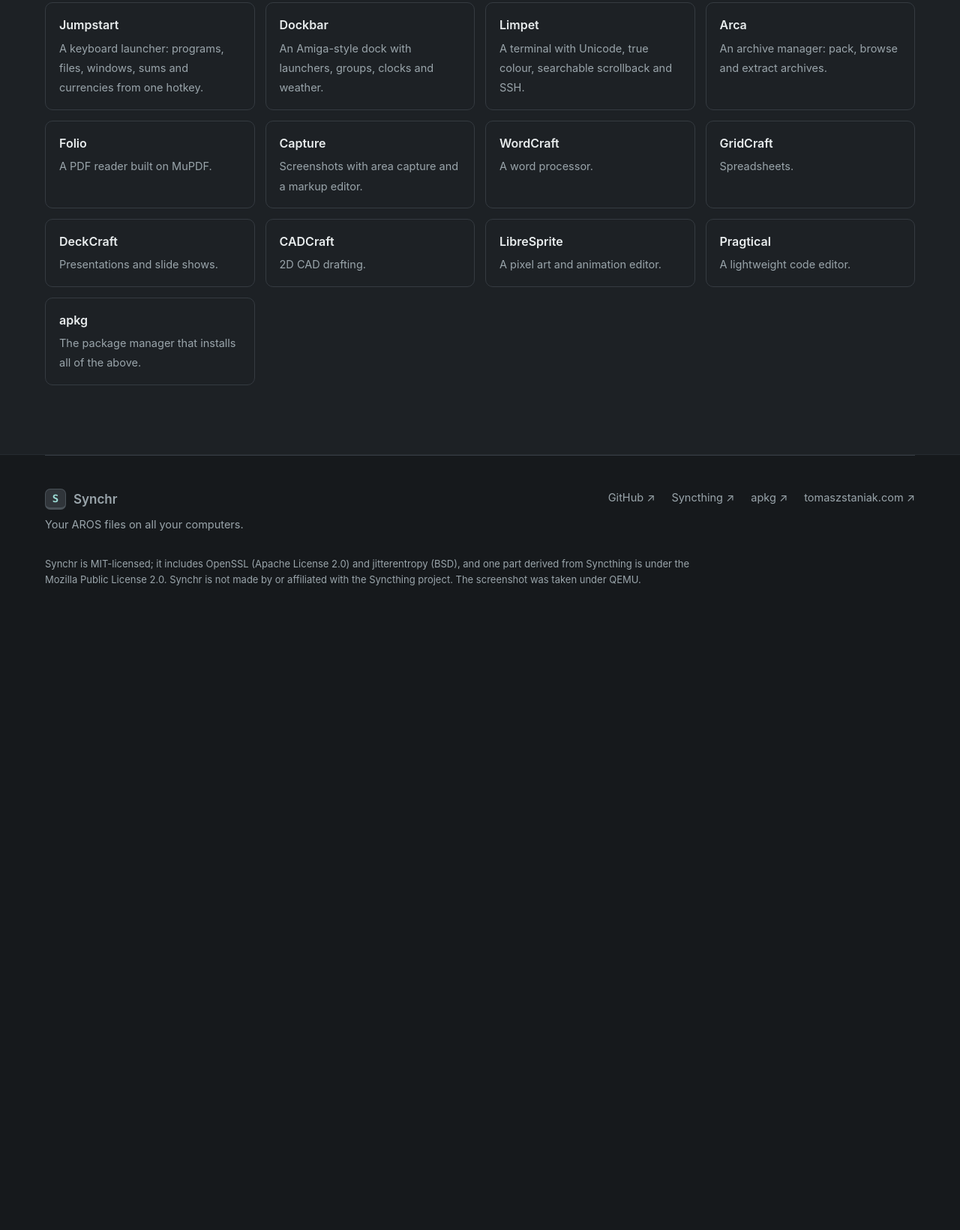
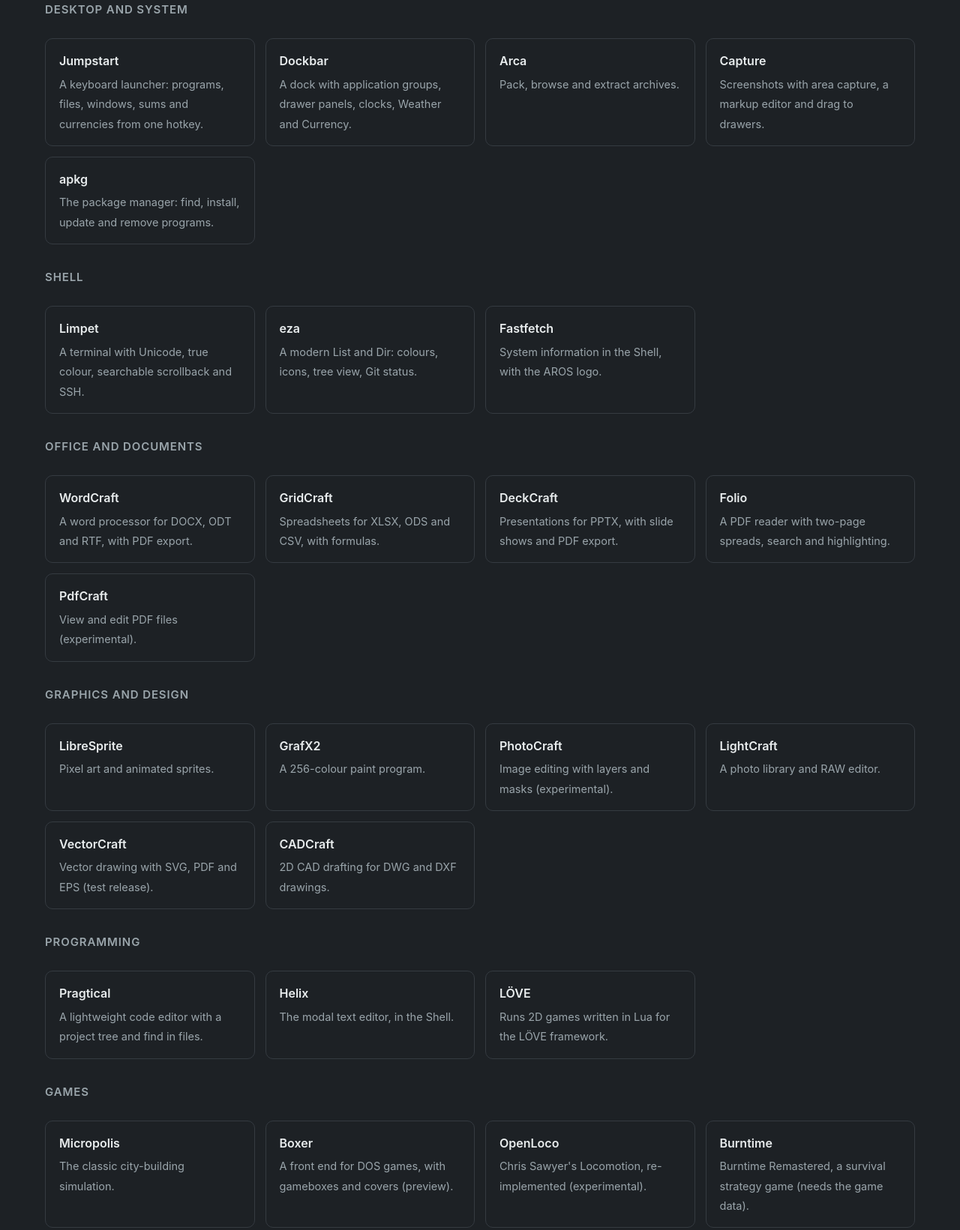
Before and after one commit to tomaszstaniak/aros-synchr, a plain HTML site: page website/index.html in a window 1280 px wide. Shown: the part 5019-6660 px from the top of the page at 75% size. Before the commit the page ends 5864 px from the top, so only its background shows below. Drawn offline with Linux system fonts and the light colour scheme.

Commit message:
Web page: all published programs, grouped

```diff
--- a/website/index.html
+++ b/website/index.html
@@ -93,20 +93,50 @@
 
 <section id="more" class="section tinted"><div class="wrap">
 <div class="section-heading"><h2>More programs for AROS</h2><p class="section-lead">Synchr is one of a family of programs for AROS from the same author. Most of them install with apkg.</p></div>
+<h3 class="more-group">Desktop and system</h3>
 <div class="more">
 <a href="https://tomaszstaniak.github.io/aros-launcher/"><strong>Jumpstart</strong><span>A keyboard launcher: programs, files, windows, sums and currencies from one hotkey.</span></a>
-<a href="https://tomaszstaniak.github.io/aros-dockbar/"><strong>Dockbar</strong><span>An Amiga-style dock with launchers, groups, clocks and weather.</span></a>
+<a href="https://tomaszstaniak.github.io/aros-dockbar/"><strong>Dockbar</strong><span>A dock with application groups, drawer panels, clocks, Weather and Currency.</span></a>
+<a href="https://tomaszstaniak.github.io/arca/"><strong>Arca</strong><span>Pack, browse and extract archives.</span></a>
+<a href="https://github.com/tomaszstaniak/aros-capture"><strong>Capture</strong><span>Screenshots with area capture, a markup editor and drag to drawers.</span></a>
+<a href="https://github.com/tomaszstaniak/arospkg"><strong>apkg</strong><span>The package manager: find, install, update and remove programs.</span></a>
+</div>
+<h3 class="more-group">Shell</h3>
+<div class="more">
 <a href="https://tomaszstaniak.github.io/limpet/"><strong>Limpet</strong><span>A terminal with Unicode, true colour, searchable scrollback and SSH.</span></a>
-<a href="https://tomaszstaniak.github.io/arca/"><strong>Arca</strong><span>An archive manager: pack, browse and extract archives.</span></a>
-<a href="https://github.com/tomaszstaniak/aros-foliopdf"><strong>Folio</strong><span>A PDF reader built on MuPDF.</span></a>
-<a href="https://github.com/tomaszstaniak/aros-capture"><strong>Capture</strong><span>Screenshots with area capture and a markup editor.</span></a>
-<a href="https://github.com/tomaszstaniak/aros-wordcraft"><strong>WordCraft</strong><span>A word processor.</span></a>
-<a href="https://github.com/tomaszstaniak/aros-gridcraft"><strong>GridCraft</strong><span>Spreadsheets.</span></a>
-<a href="https://github.com/tomaszstaniak/aros-deckcraft"><strong>DeckCraft</strong><span>Presentations and slide shows.</span></a>
-<a href="https://github.com/tomaszstaniak/aros-cadcraft"><strong>CADCraft</strong><span>2D CAD drafting.</span></a>
-<a href="https://github.com/tomaszstaniak/aros-libresprite"><strong>LibreSprite</strong><span>A pixel art and animation editor.</span></a>
-<a href="https://github.com/tomaszstaniak/aros-pragtical"><strong>Pragtical</strong><span>A lightweight code editor.</span></a>
-<a href="https://github.com/tomaszstaniak/arospkg"><strong>apkg</strong><span>The package manager that installs all of the above.</span></a>
+<a href="https://github.com/tomaszstaniak/aros-eza"><strong>eza</strong><span>A modern List and Dir: colours, icons, tree view, Git status.</span></a>
+<a href="https://github.com/tomaszstaniak/aros-fastfetch"><strong>Fastfetch</strong><span>System information in the Shell, with the AROS logo.</span></a>
+</div>
+<h3 class="more-group">Office and documents</h3>
+<div class="more">
+<a href="https://github.com/tomaszstaniak/aros-wordcraft"><strong>WordCraft</strong><span>A word processor for DOCX, ODT and RTF, with PDF export.</span></a>
+<a href="https://github.com/tomaszstaniak/aros-gridcraft"><strong>GridCraft</strong><span>Spreadsheets for XLSX, ODS and CSV, with formulas.</span></a>
+<a href="https://github.com/tomaszstaniak/aros-deckcraft"><strong>DeckCraft</strong><span>Presentations for PPTX, with slide shows and PDF export.</span></a>
+<a href="https://github.com/tomaszstaniak/aros-foliopdf"><strong>Folio</strong><span>A PDF reader with two-page spreads, search and highlighting.</span></a>
+<a href="https://github.com/tomaszstaniak/aros-pdfcraft"><strong>PdfCraft</strong><span>View and edit PDF files (experimental).</span></a>
+</div>
+<h3 class="more-group">Graphics and design</h3>
+<div class="more">
+<a href="https://github.com/tomaszstaniak/aros-libresprite"><strong>LibreSprite</strong><span>Pixel art and animated sprites.</span></a>
+<a href="https://github.com/tomaszstaniak/aros-grafx2"><strong>GrafX2</strong><span>A 256-colour paint program.</span></a>
+<a href="https://github.com/tomaszstaniak/aros-photocraft"><strong>PhotoCraft</strong><span>Image editing with layers and masks (experimental).</span></a>
+<a href="https://github.com/tomaszstaniak/aros-lightcraft"><strong>LightCraft</strong><span>A photo library and RAW editor.</span></a>
+<a href="https://github.com/tomaszstaniak/aros-vectorcraft"><strong>VectorCraft</strong><span>Vector drawing with SVG, PDF and EPS (test release).</span></a>
+<a href="https://github.com/tomaszstaniak/aros-cadcraft"><strong>CADCraft</strong><span>2D CAD drafting for DWG and DXF drawings.</span></a>
+</div>
+<h3 class="more-group">Programming</h3>
+<div class="more">
+<a href="https://github.com/tomaszstaniak/aros-pragtical"><strong>Pragtical</strong><span>A lightweight code editor with a project tree and find in files.</span></a>
+<a href="https://github.com/tomaszstaniak/aros-helix"><strong>Helix</strong><span>The modal text editor, in the Shell.</span></a>
+<a href="https://github.com/tomaszstaniak/aros-loeve"><strong>LÖVE</strong><span>Runs 2D games written in Lua for the LÖVE framework.</span></a>
+</div>
+<h3 class="more-group">Games</h3>
+<div class="more">
+<a href="https://github.com/tomaszstaniak/aros-micropolis"><strong>Micropolis</strong><span>The classic city-building simulation.</span></a>
+<a href="https://github.com/tomaszstaniak/aros-boxerapp"><strong>Boxer</strong><span>A front end for DOS games, with gameboxes and covers (preview).</span></a>
+<a href="https://github.com/tomaszstaniak/aros-openloco"><strong>OpenLoco</strong><span>Chris Sawyer's Locomotion, re-implemented (experimental).</span></a>
+<a href="https://github.com/tomaszstaniak/aros-burntime"><strong>Burntime</strong><span>Burntime Remastered, a survival strategy game (needs the game data).</span></a>
+<a href="https://github.com/tomaszstaniak/aros-swos"><strong>OpenSWOS</strong><span>Sensible World of Soccer, re-implemented (experimental).</span></a>
 </div>
 </div></section>
 
--- a/website/style.css
+++ b/website/style.css
@@ -146,3 +146,4 @@ footer nav a:hover{color:var(--ink)}
 .support-links{display:flex;flex-wrap:wrap;gap:14px;margin-top:8px}
 .support-links a{color:#10201e;background:var(--accent);padding:10px 20px;border-radius:8px;font-weight:600;text-decoration:none}
 .support-links a:hover{background:#b4e6e0}
+.more-group{margin:34px 0 0;color:var(--muted);font-size:15px;text-transform:uppercase;letter-spacing:.06em}
```
